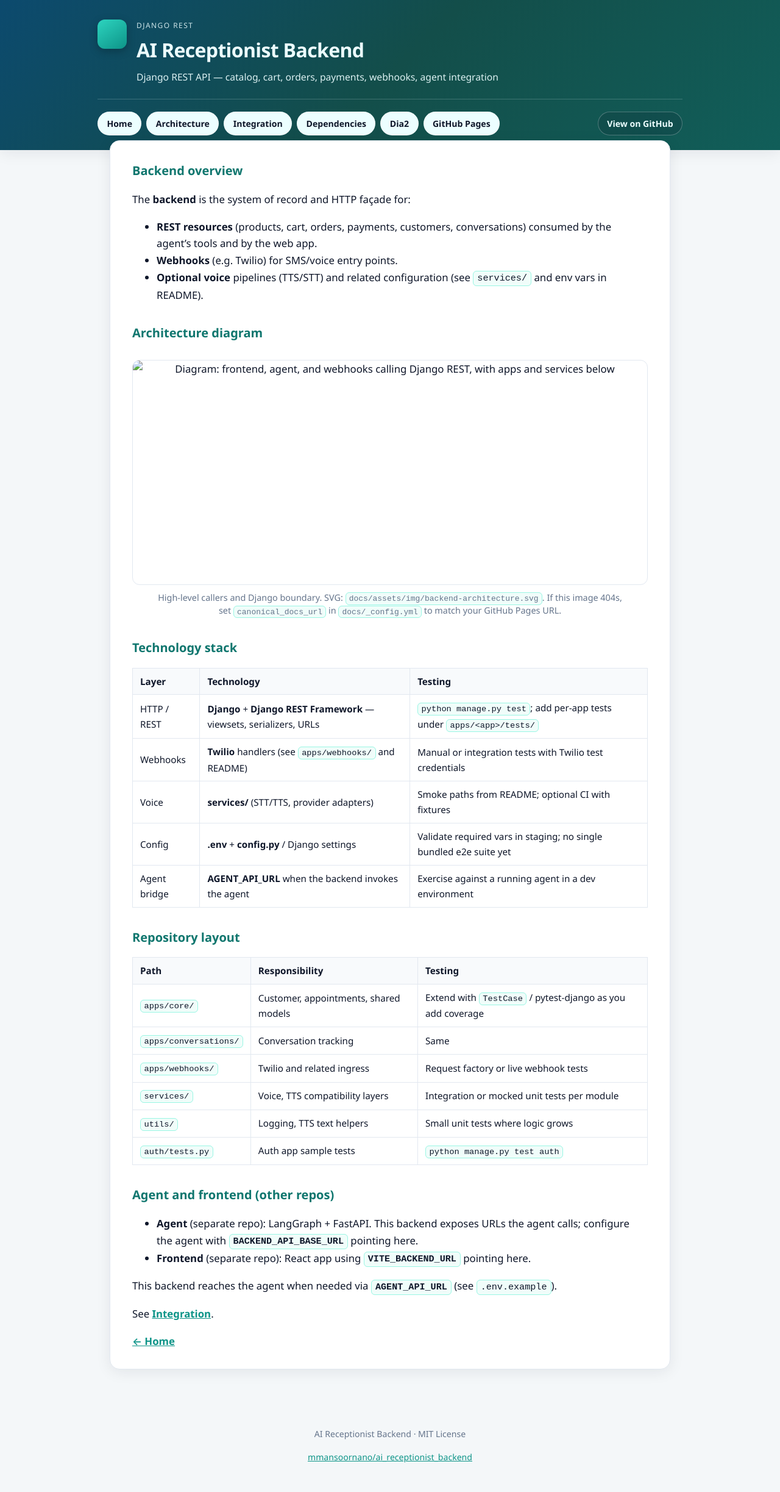
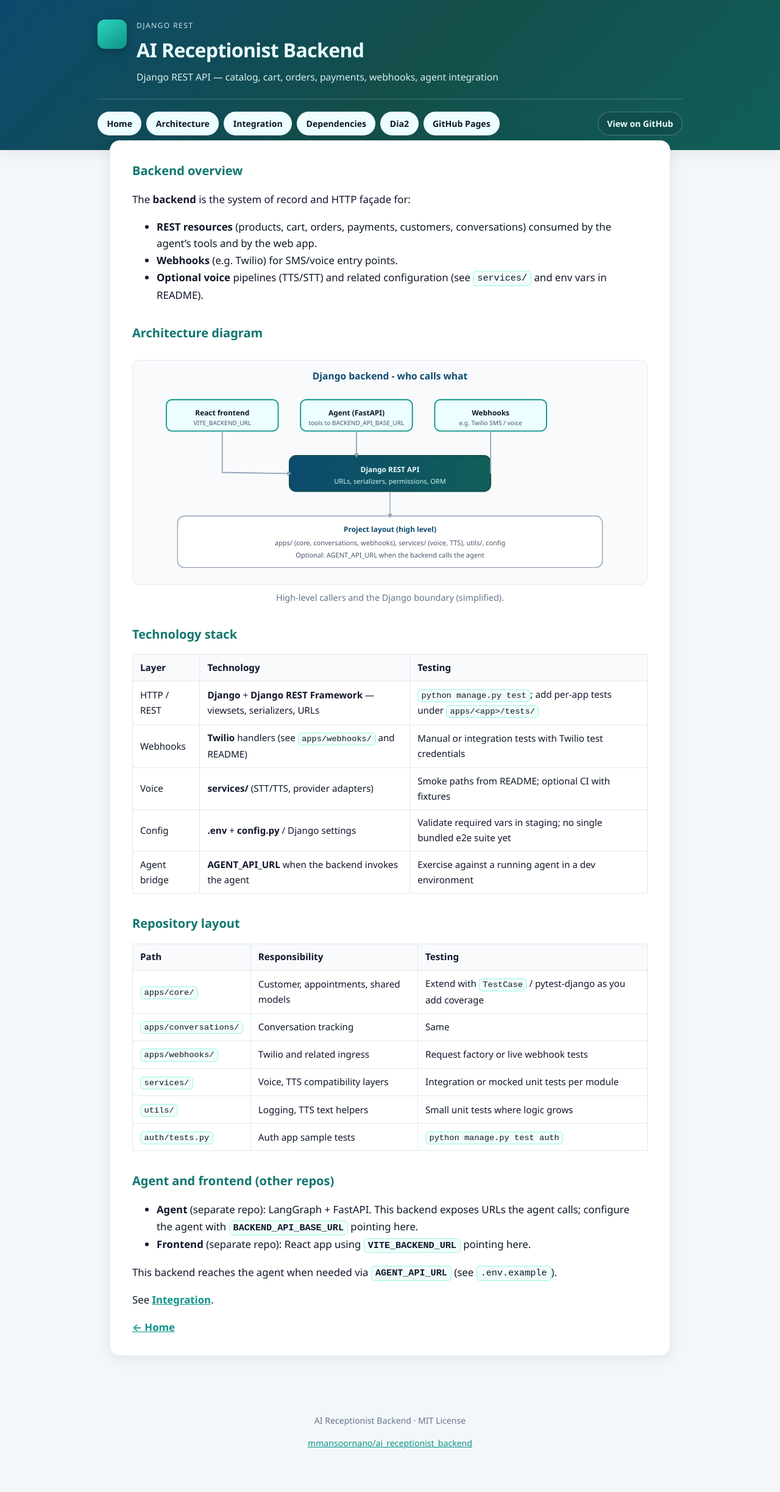
Before and after one commit to mmansoornano/ai_receptionist_backend, a Jekyll site: the page built from docs/architecture.md, in a window 1280 px wide. Shown: the whole page at 61% size. Built offline with Jekyll 4.4.1, drawn with Linux system fonts in a browser that asks for light colours; after the commit the page ends 2423 px from its top, so only the background shows below that.

Commit message:
Refactor architecture documentation: replace architecture diagram SVG with an include for better maintainability, update related CSS for inline SVG presentation, and clarify usage of canonical URLs in navigation.

```diff
--- /dev/null
+++ b/docs/_includes/backend-architecture-figure.html
@@ -0,0 +1,42 @@
+<figure class="doc-figure doc-figure--inline-svg">
+  <div class="doc-figure-svg" aria-label="Frontend, agent, and webhooks calling Django REST">
+    <svg xmlns="http://www.w3.org/2000/svg" viewBox="0 0 920 400" role="img">
+      <title>AI Receptionist Backend architecture</title>
+      <desc>Clients and the agent call Django; apps and services implement REST, webhooks, and voice.</desc>
+      <defs>
+        <linearGradient id="be-fig" x1="0%" y1="0%" x2="100%" y2="0%">
+          <stop offset="0%" stop-color="#0c4a6e"/>
+          <stop offset="100%" stop-color="#115e59"/>
+        </linearGradient>
+      </defs>
+      <rect x="0" y="0" width="920" height="400" fill="#f8fafc"/>
+      <text x="460" y="34" text-anchor="middle" font-family="Segoe UI,system-ui,sans-serif" font-size="17" font-weight="700" fill="#0c4a6e">Django backend - who calls what</text>
+      <g font-family="Segoe UI,system-ui,sans-serif" font-size="13" fill="#0f172a">
+        <rect x="60" y="70" width="200" height="56" rx="10" fill="#ecfeff" stroke="#0d9488" stroke-width="2"/>
+        <text x="160" y="98" text-anchor="middle" font-weight="600">React frontend</text>
+        <text x="160" y="116" text-anchor="middle" font-size="11" fill="#475569">VITE_BACKEND_URL</text>
+        <rect x="300" y="70" width="200" height="56" rx="10" fill="#ecfeff" stroke="#0d9488" stroke-width="2"/>
+        <text x="400" y="98" text-anchor="middle" font-weight="600">Agent (FastAPI)</text>
+        <text x="400" y="116" text-anchor="middle" font-size="11" fill="#475569">tools to BACKEND_API_BASE_URL</text>
+        <rect x="540" y="70" width="200" height="56" rx="10" fill="#ecfeff" stroke="#0d9488" stroke-width="2"/>
+        <text x="640" y="98" text-anchor="middle" font-weight="600">Webhooks</text>
+        <text x="640" y="116" text-anchor="middle" font-size="11" fill="#475569">e.g. Twilio SMS / voice</text>
+        <rect x="280" y="170" width="360" height="64" rx="12" fill="url(#be-fig)" stroke="#134e4a" stroke-width="2"/>
+        <text x="460" y="200" text-anchor="middle" font-weight="700" fill="#ecfeff">Django REST API</text>
+        <text x="460" y="220" text-anchor="middle" font-size="12" fill="#ccfbf1">URLs, serializers, permissions, ORM</text>
+        <path d="M160 126 L160 200 L280 202" stroke="#94a3b8" stroke-width="2" fill="none"/>
+        <path d="M400 126 L400 170" stroke="#94a3b8" stroke-width="2" fill="none"/>
+        <path d="M640 126 L640 200 L640 202" stroke="#94a3b8" stroke-width="2" fill="none"/>
+        <polygon points="276,198 284,202 276,206" fill="#94a3b8"/>
+        <polygon points="396,166 400,174 404,166" fill="#94a3b8"/>
+        <rect x="80" y="278" width="760" height="92" rx="12" fill="#fff" stroke="#94a3b8" stroke-width="1.5"/>
+        <text x="460" y="306" text-anchor="middle" font-weight="600" fill="#0c4a6e">Project layout (high level)</text>
+        <text x="460" y="330" text-anchor="middle" font-size="12" fill="#475569">apps/ (core, conversations, webhooks), services/ (voice, TTS), utils/, config</text>
+        <text x="460" y="352" text-anchor="middle" font-size="12" fill="#475569">Optional: AGENT_API_URL when the backend calls the agent</text>
+        <path d="M460 234 L460 278" stroke="#94a3b8" stroke-width="1.5" fill="none"/>
+        <polygon points="456,274 460,282 464,274" fill="#94a3b8"/>
+      </g>
+    </svg>
+  </div>
+  <figcaption>High-level callers and the Django boundary (simplified).</figcaption>
+</figure>
--- a/docs/architecture.md
+++ b/docs/architecture.md
@@ -14,10 +14,7 @@ The **backend** is the system of record and HTTP façade for:
 
 ## Architecture diagram
 
-<figure class="doc-figure">
-  <img src="{{ site.canonical_docs_url }}/assets/img/backend-architecture.svg" width="920" height="400" alt="Diagram: frontend, agent, and webhooks calling Django REST, with apps and services below" loading="lazy" decoding="async" />
-  <figcaption>High-level callers and Django boundary. SVG: <code>docs/assets/img/backend-architecture.svg</code>. If this image 404s, set <code>canonical_docs_url</code> in <code>docs/_config.yml</code> to match your GitHub Pages URL.</figcaption>
-</figure>
+{% include backend-architecture-figure.html %}
 
 ## Technology stack
 
--- a/docs/assets/css/docs.css
+++ b/docs/assets/css/docs.css
@@ -247,6 +247,17 @@ body {
   background: var(--surface);
 }
 
+.doc-figure--inline-svg .doc-figure-svg svg {
+  display: block;
+  max-width: 100%;
+  width: min(100%, 920px);
+  height: auto;
+  margin: 0 auto;
+  border-radius: 12px;
+  border: 1px solid var(--border);
+  background: var(--surface);
+}
+
 .doc-figure figcaption {
   margin-top: 0.65rem;
   font-size: 0.9rem;
```
Also changed, not shown: docs/github-pages.md (+1 -1 lines), docs/assets/img/backend-architecture.svg (deleted).
